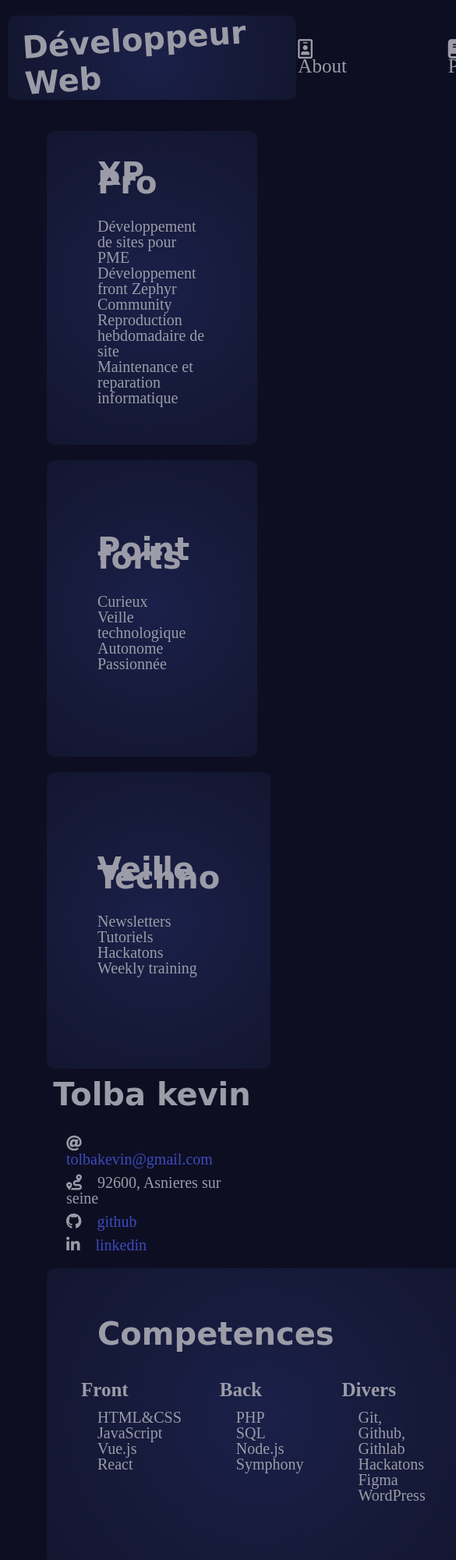
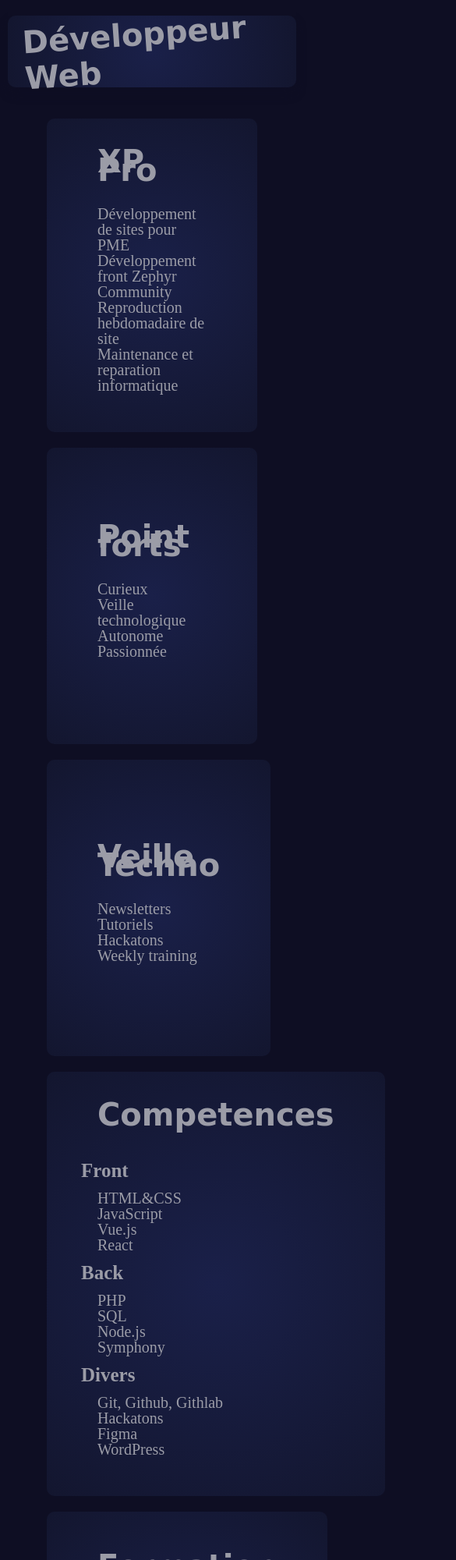
Before and after one commit to Mordral/tolbakevin.com, a website: page dist/index.html in a window 390 px wide. Shown: the top 2000 px of the page at 78% size, 585 px wide, since content can reach past the window. Drawn offline with Linux system fonts and the light colour scheme; a web font is replaced by a local one.

Commit message:
responsive

```diff
--- a/src/scss/style.scss
+++ b/src/scss/style.scss
@@ -73,6 +73,7 @@ header {
     word-spacing: 1rem;
   }
 }
+
 main {
   display: flex;
   flex-flow: row wrap;
@@ -90,7 +91,6 @@ main {
   border-radius: 10px;
   background: radial-gradient(circle, #1a2049 0%, #13162f 100%);
   line-height: 1.1rem;
-  max-height: 430px;
   min-height: 380px;
   div {
     h2 {
@@ -136,3 +136,33 @@ main {
     }
   }
 }
+@media screen and (max-width: 1220px) {
+  header {
+    justify-content: center;
+    a {
+      display: none;
+    }
+    h2 {
+      display: none;
+    }
+  }
+  .competences {
+    .part {
+      display: flex;
+      flex-direction: column;
+    }
+  }
+}
+@media screen and (max-width: 700px) {
+  main {
+    .information {
+      display: none;
+    }
+    .competences {
+      .part {
+        display: flex;
+        flex-direction: column;
+      }
+    }
+  }
+}
```
Also changed, not shown: dist/css/style.css.
